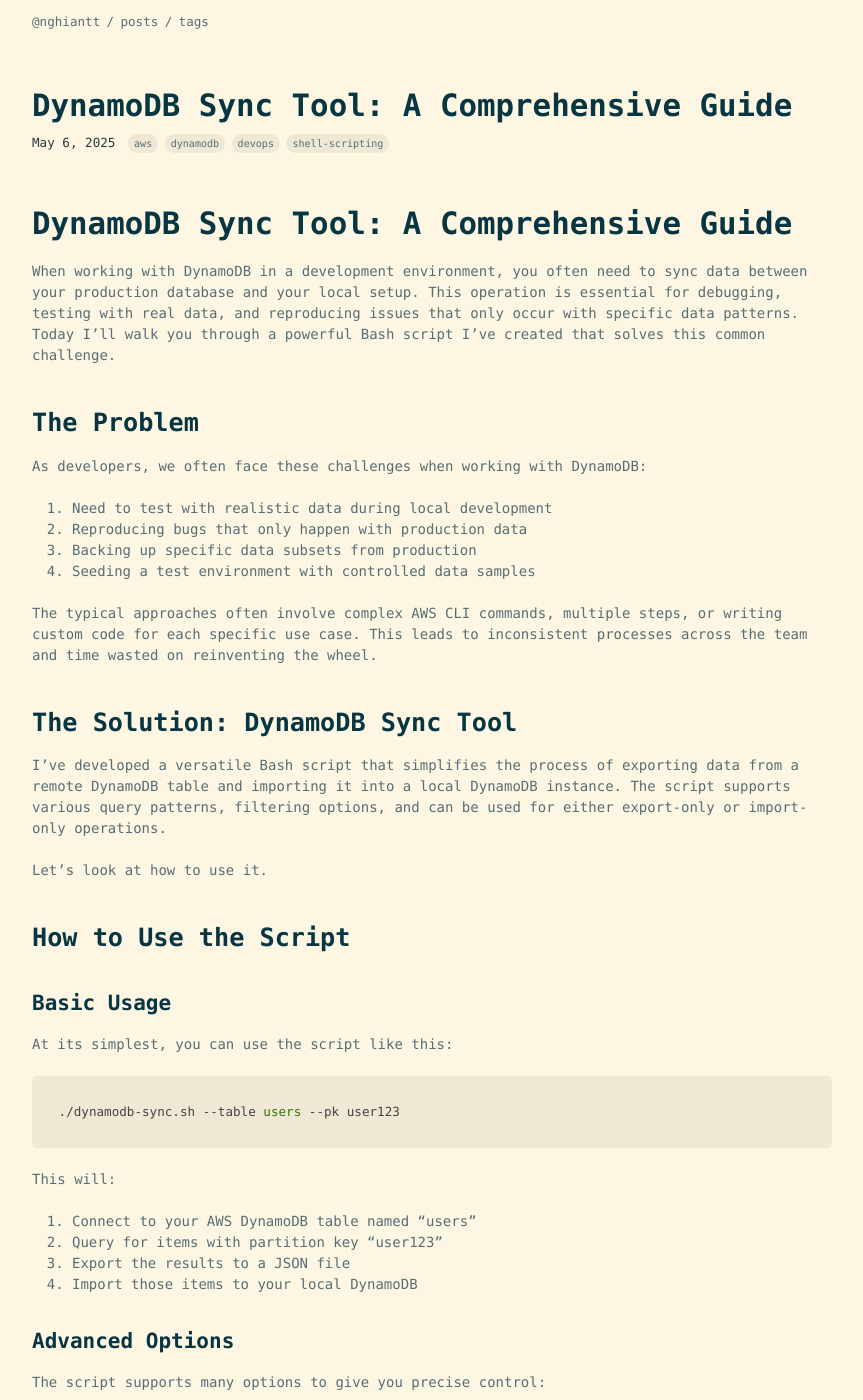
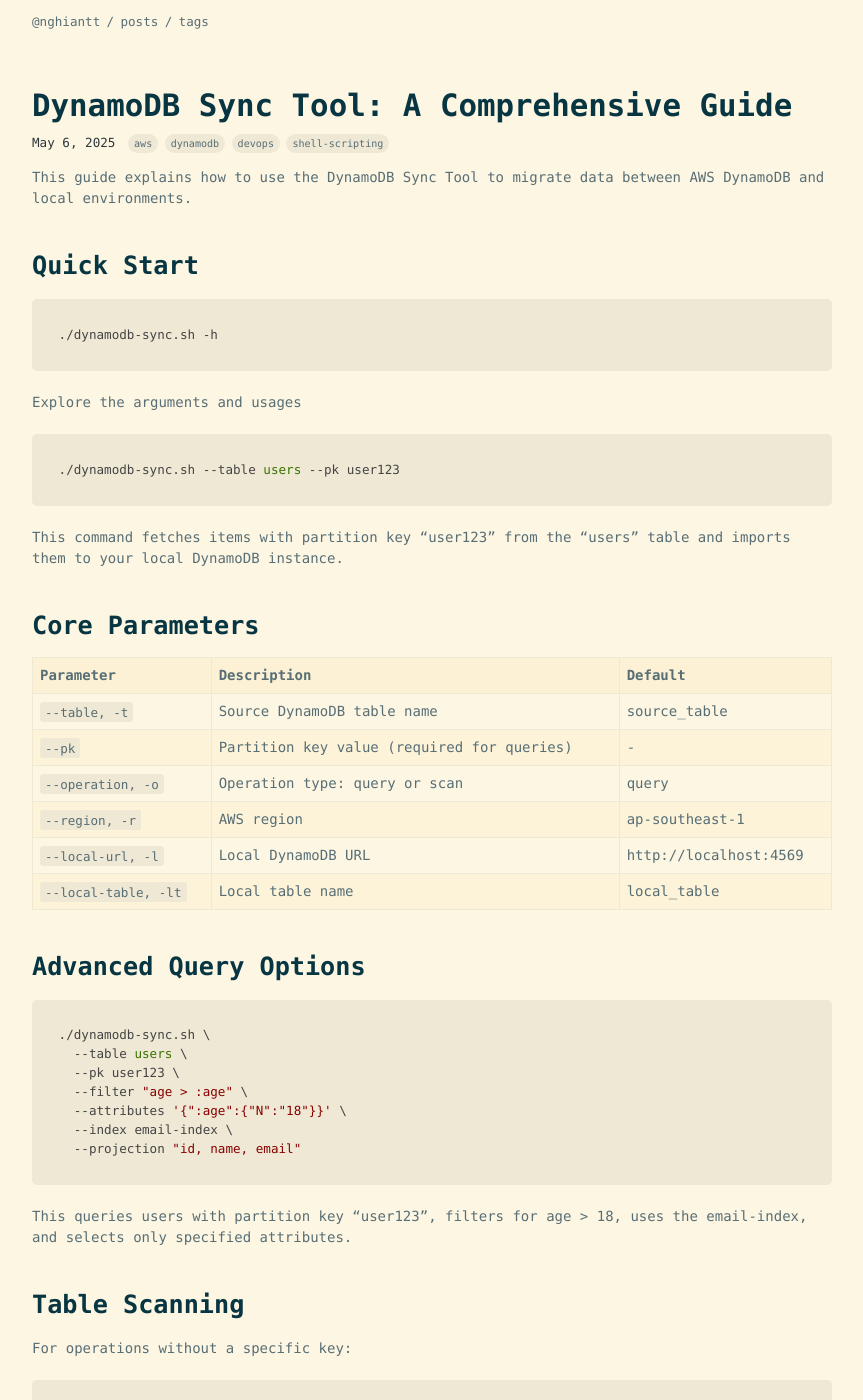
Before and after one commit to ntt-nghia/ntt-nghia.github.io, a Jekyll site: the page built from _posts/2025-05-06-dynamodb-migration-script.md, in a window 1280 px wide and 1400 px high. Shown: the whole window, without its empty margins (208-1071 px from the left). Built offline with Jekyll 4.4.1, drawn with Linux system fonts in a browser that asks for light colours; nearby versions of some CDN libraries; some of the changed text lies outside the part shown.

Commit message:
feat: dynamodb-sync post

````diff
--- a/_posts/2025-05-06-dynamodb-migration-script.md
+++ b/_posts/2025-05-06-dynamodb-migration-script.md
@@ -6,70 +6,52 @@ tags: [aws, dynamodb, devops, shell-scripting]
 isPublished: true
 ---
 
-# DynamoDB Sync Tool: A Comprehensive Guide
+This guide explains how to use the DynamoDB Sync Tool to migrate data between AWS DynamoDB and local environments.
 
-When working with DynamoDB in a development environment, you often need to sync data between your production database and your local setup. This operation is essential for debugging, testing with real data, and reproducing issues that only occur with specific data patterns. Today I'll walk you through a powerful Bash script I've created that solves this common challenge.
+## Quick Start
 
-## The Problem
+```bash
+./dynamodb-sync.sh -h
+```
 
-As developers, we often face these challenges when working with DynamoDB:
-
-1. Need to test with realistic data during local development
-2. Reproducing bugs that only happen with production data
-3. Backing up specific data subsets from production
-4. Seeding a test environment with controlled data samples
-
-The typical approaches often involve complex AWS CLI commands, multiple steps, or writing custom code for each specific use case. This leads to inconsistent processes across the team and time wasted on reinventing the wheel.
-
-## The Solution: DynamoDB Sync Tool
-
-I've developed a versatile Bash script that simplifies the process of exporting data from a remote DynamoDB table and importing it into a local DynamoDB instance. The script supports various query patterns, filtering options, and can be used for either export-only or import-only operations.
-
-Let's look at how to use it.
-
-## How to Use the Script
-
-### Basic Usage
-
-At its simplest, you can use the script like this:
+Explore the arguments and usages
 
 ```bash
 ./dynamodb-sync.sh --table users --pk user123
 ```
 
-This will:
-1. Connect to your AWS DynamoDB table named "users"
-2. Query for items with partition key "user123"
-3. Export the results to a JSON file
-4. Import those items to your local DynamoDB
+This command fetches items with partition key "user123" from the "users" table and imports them to your local DynamoDB
+instance.
 
-### Advanced Options
+## Core Parameters
 
-The script supports many options to give you precise control:
+| Parameter            | Description                                | Default               |
+|----------------------|--------------------------------------------|-----------------------|
+| `--table, -t`        | Source DynamoDB table name                 | source_table          |
+| `--pk`               | Partition key value (required for queries) | -                     |
+| `--operation, -o`    | Operation type: query or scan              | query                 |
+| `--region, -r`       | AWS region                                 | ap-southeast-1        |
+| `--local-url, -l`    | Local DynamoDB URL                         | http://localhost:4569 |
+| `--local-table, -lt` | Local table name                           | local_table           |
+
+## Advanced Query Options
 
 ```bash
 ./dynamodb-sync.sh \
   --table users \
-  --operation query \
   --pk user123 \
   --filter "age > :age" \
   --attributes '{":age":{"N":"18"}}' \
   --index email-index \
-  --projection "id, name, email" \
-  --local-table local-users
+  --projection "id, name, email"
 ```
 
-This more complex example:
-1. Queries the "users" table
-2. Looks for items with partition key "user123"
-3. Filters for users with age > 18
-4. Uses a secondary index called "email-index"
-5. Only retrieves the "id", "name", and "email" attributes
-6. Imports into a different local table named "local-users"
+This queries users with partition key "user123", filters for age > 18, uses the email-index, and selects only specified
+attributes.
 
-### Scanning Instead of Querying
+## Table Scanning
 
-If you need to scan the entire table rather than query by key:
+For operations without a specific key:
 
 ```bash
 ./dynamodb-sync.sh \
@@ -77,142 +59,48 @@ If you need to scan the entire table rather than query by key:
   --operation scan \
   --filter "status = :status" \
   --attributes '{":status":{"S":"active"}}' \
-  --max-items 2000
+  --max-items 500
 ```
 
-### Export or Import Only
+## Export or Import Only
 
-You can also choose to only export or only import:
+Export data without importing:
 
 ```bash
-# Export only
 ./dynamodb-sync.sh --table users --pk user123 --export-only
+```
 
-# Import previously exported files
+Import previously exported files:
+
+```bash
 ./dynamodb-sync.sh --table users --context-id 20250506120000 --import-only
 ```
 
-## Understanding the Script Structure
+## Batch Processing
 
-The script is organized into several functions, each handling a specific part of the process:
-
-1. **show_help()**: Displays usage information
-2. **parse_arguments()**: Processes command-line arguments
-3. **validate_parameters()**: Ensures required parameters are provided
-4. **build_aws_command()**: Constructs the AWS CLI command dynamically
-5. **export_data()**: Handles the export process
-6. **process_batch()**: Processes items in batches for import
-7. **import_data()**: Handles the import process
-8. **main()**: Coordinates the overall execution
-
-Let's examine each part to understand how it works and how you might modify it for your needs.
-
-### Command-Line Arguments
-
-The script accepts numerous parameters to customize its behavior:
-
-- `--table, -t`: Source DynamoDB table name
-- `--region, -r`: AWS region
-- `--max-items, -m`: Maximum items per batch
-- `--local-url, -l`: Local DynamoDB URL
-- `--local-table, -lt`: Local DynamoDB table name
-- `--operation, -o`: DynamoDB operation (query or scan)
-- `--pk`: Partition key value
-- `--sk`: Sort key value
-- `--filter, -f`: Filter expression
-- `--attributes, -a`: Expression attribute values as JSON
-- `--index, -i`: Secondary index to use
-- `--projection, -p`: Projection expression
-- `--context-id, -c`: Unique context ID
-- `--export-only, -e`: Only export data
-- `--import-only`: Only import existing files
-
-### The Export Process
-
-The export function queries or scans DynamoDB and saves the results to JSON files:
-
-1. It constructs an AWS CLI command based on your parameters
-2. Executes the command and captures the output
-3. Saves the results to a file with the context ID and batch number
-4. If there are more results (via NextToken), it continues fetching until complete
-
-### The Import Process
-
-The import function reads the exported JSON files and imports them to your local DynamoDB:
-
-1. Locates files matching the current context ID
-2. For each file, extracts the items and processes them in batches of 25
-3. Creates a temporary file with the batch-write-item format
-4. Uses AWS CLI to import the items
-5. Removes the temporary file
-
-## Common Scenarios and Examples
-
-### Scenario 1: Testing with Production User Data
-
-You're debugging an issue that only occurs with specific user data:
+Control batch size for large datasets:
 
 ```bash
-./dynamodb-sync.sh --table users --pk user456 --sk profile
+./dynamodb-sync.sh --table users --operation scan --max-items 2000
 ```
-
-### Scenario 2: Analyzing Order Patterns
-
-You want to analyze recent orders for a product category:
-
-```bash
-./dynamodb-sync.sh \
-  --table orders \
-  --operation scan \
-  --filter "category = :cat AND orderDate > :date" \
-  --attributes '{":cat":{"S":"electronics"},":date":{"S":"2025-04-01"}}'
-```
-
-### Scenario 3: Periodic Backups
-
-Set up a cron job to back up critical data daily:
-
-```bash
-0 1 * * * /path/to/dynamodb-sync.sh \
-  --table critical-data \
-  --operation scan \
-  --export-only \
-  --context-id "backup-$(date +\%Y\%m\%d)"
-```
-
-## Customization Tips
-
-### Custom Key Names
-
-If your table uses different key names than "pk" and "sk", you'll need to modify the `build_aws_command()` function to use your key names.
-
-### Additional AWS Parameters
-
-You can extend the script to support additional AWS CLI parameters by adding new command-line options and incorporating them into the `build_aws_command()` function.
-
-### Error Handling
-
-For production use, you might want to enhance the error handling and add logging capabilities.
 
 ## Prerequisites
 
-To use this script, you'll need:
+- AWS CLI installed and configured
+- jq installed for JSON processing
+- Running local DynamoDB instance
+- Appropriate IAM permissions
 
-1. AWS CLI installed and configured with appropriate credentials
-2. jq installed for JSON processing
-3. A running local DynamoDB instance
-4. Appropriate IAM permissions to read from the source table
+## Common Use Cases
 
-## Conclusion
+1. **Development**: Import real data for testing
+2. **Debugging**: Reproduce issues with specific data patterns
+3. **Backups**: Schedule exports via cron jobs
+4. **Analysis**: Export filtered data subsets
 
-The DynamoDB Sync Tool simplifies what would otherwise be a complex, error-prone process. It allows you to quickly sync data between environments without having to remember complex AWS CLI commands or write custom code every time.
-
-By understanding how this script works, you can also adapt it to fit your specific needs or create similar utility scripts for other AWS services.
-
-Feel free to share this tool with your team to establish a consistent approach to working with DynamoDB data across different environments.
+The tool automatically handles pagination, processes items in batches, and provides progress feedback during operation.
 
 ## Download
 
-Save the script as `dynamodb-sync.sh`, make it executable with `chmod +x dynamodb-sync.sh`, and you're ready to go!
-
-Happy coding!
+- Save the script as [dynamodb-sync.sh](https://github.com/dodooh/dodooh.github.io/blob/master/resources/dynamodb-sync.sh),
+- Make it executable with `chmod +x dynamodb-sync.sh`, and you're ready to go!
````
Also changed, not shown: _tags/aws.md (added, +6 -0 lines), _tags/blogging.md (added, +6 -0 lines), _tags/devops.md (added, +6 -0 lines), _tags/dynamodb.md (added, +6 -0 lines), _tags/introduction.md (added, +6 -0 lines), _tags/jekyll.md (added, +6 -0 lines), _tags/shell-scripting.md (added, +6 -0 lines), .junie/guidelines.md (deleted), 1 other file.
